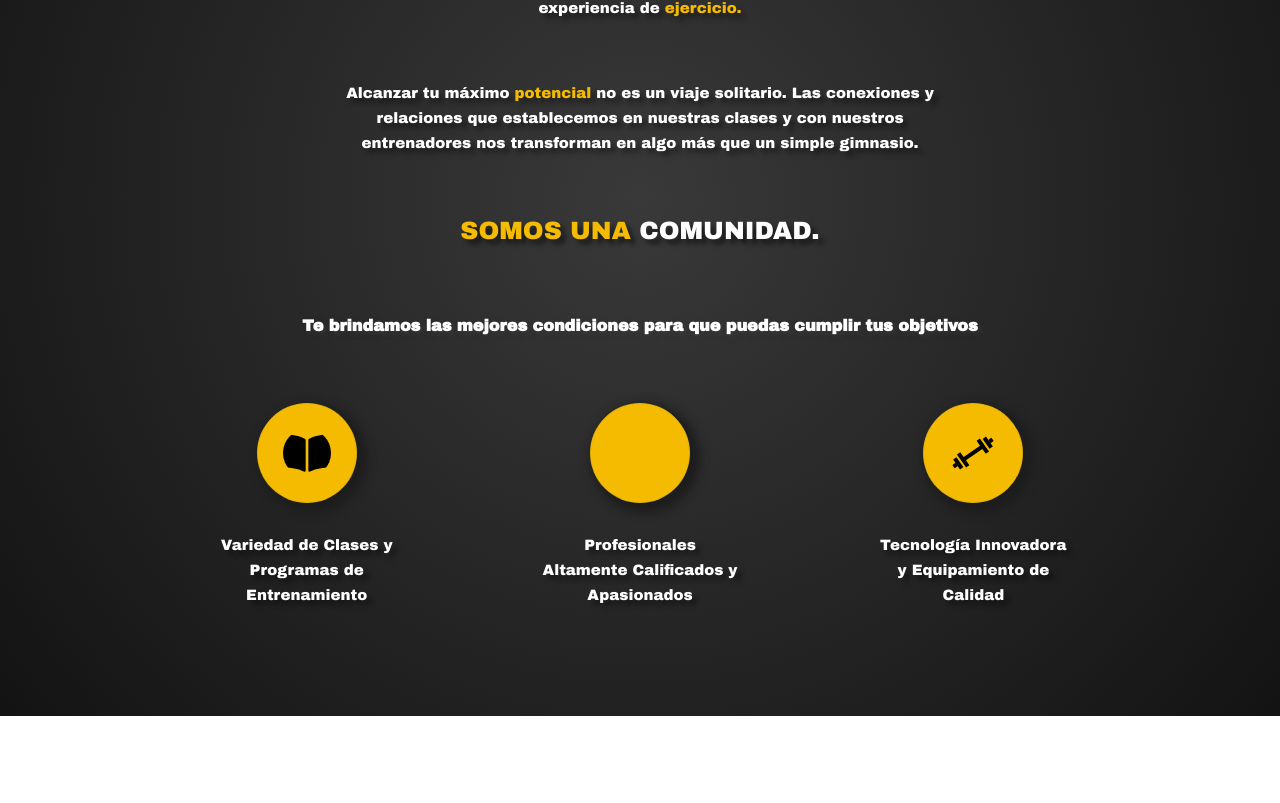
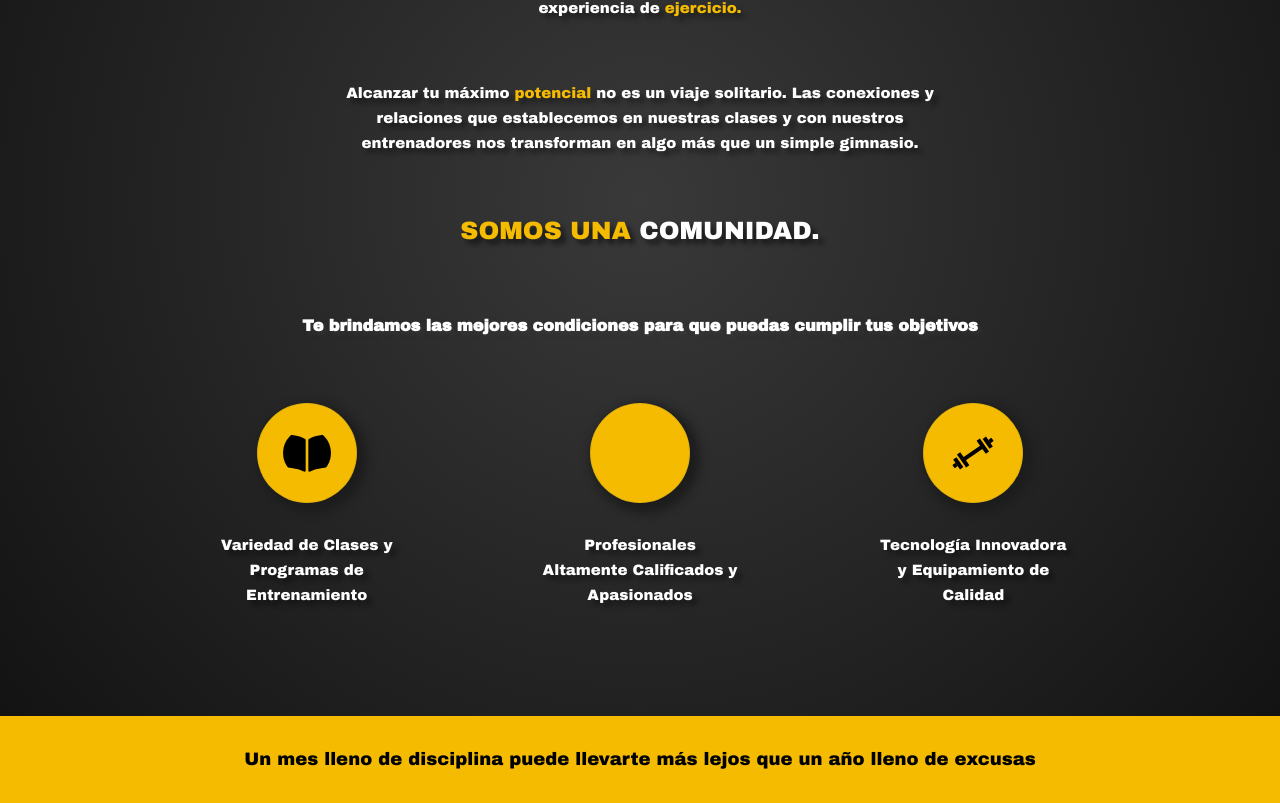
Before and after one commit to jonathanpoblet/forzagym, a React (Vite) app: page / in a window 1280 px wide. Shown: the part 1204-2007 px from the top of the page. Before the commit the page ends 1920 px from the top, so only its background shows below. Built offline with nearby package versions, Linux system fonts and the light colour scheme; some icons are missing.

Commit message:
Added Phrase 2

```diff
--- a/src/Pages/Home/Home.jsx
+++ b/src/Pages/Home/Home.jsx
@@ -14,6 +14,7 @@ export default function Home() {
         para alcanzar tus metas'
       />
       <AboutUs />
+      <Phrase phrase='Un mes lleno de disciplina puede llevarte más lejos que un año lleno de excusas' />
     </main>
   );
 }
```
